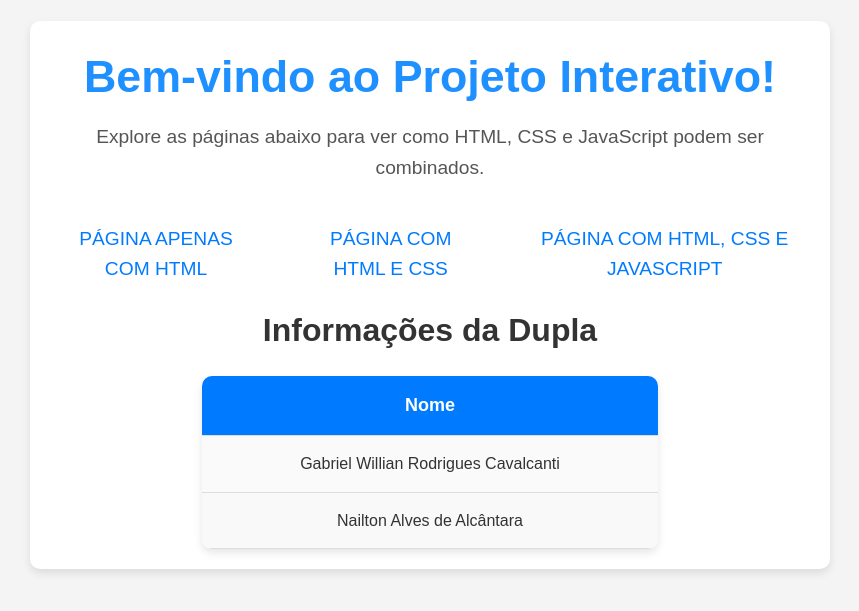
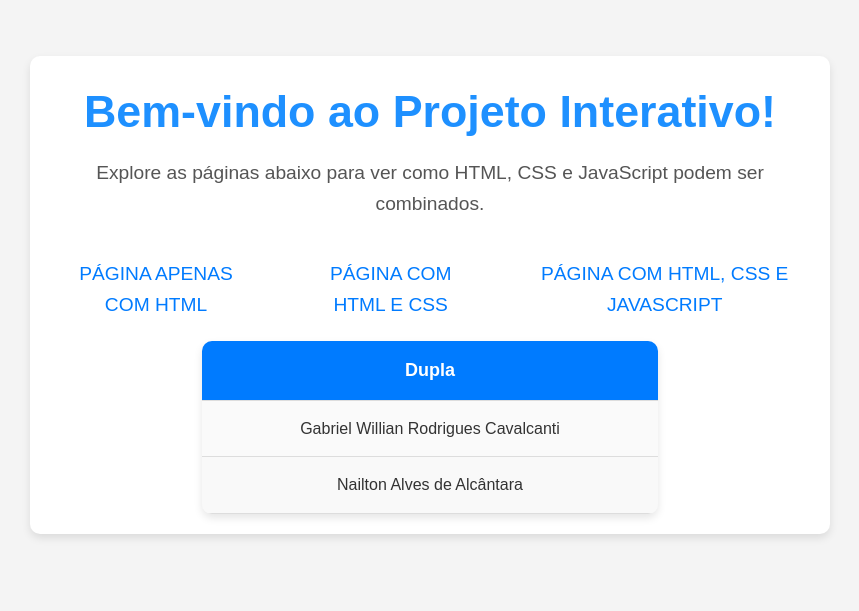
Before and after one commit to yGabrielWillian/html-css-java, a plain HTML site: page index.html in a window 1280 px wide. Shown: the part 105-716 px from the top of the page, without its empty margins (210-1069 px from the left). Drawn offline with Linux system fonts and the light colour scheme.

Commit message:
Update index.html

```diff
--- a/index.html
+++ b/index.html
@@ -83,11 +83,10 @@
         </nav>
 
         <section class="info">
-            <h2>Informações da Dupla</h2>
             <table>
                 <thead>
                     <tr>
-                        <th>Nome</th>
+                        <th>Dupla</th>
                     </tr>
                 </thead>
                 <tbody>
```
